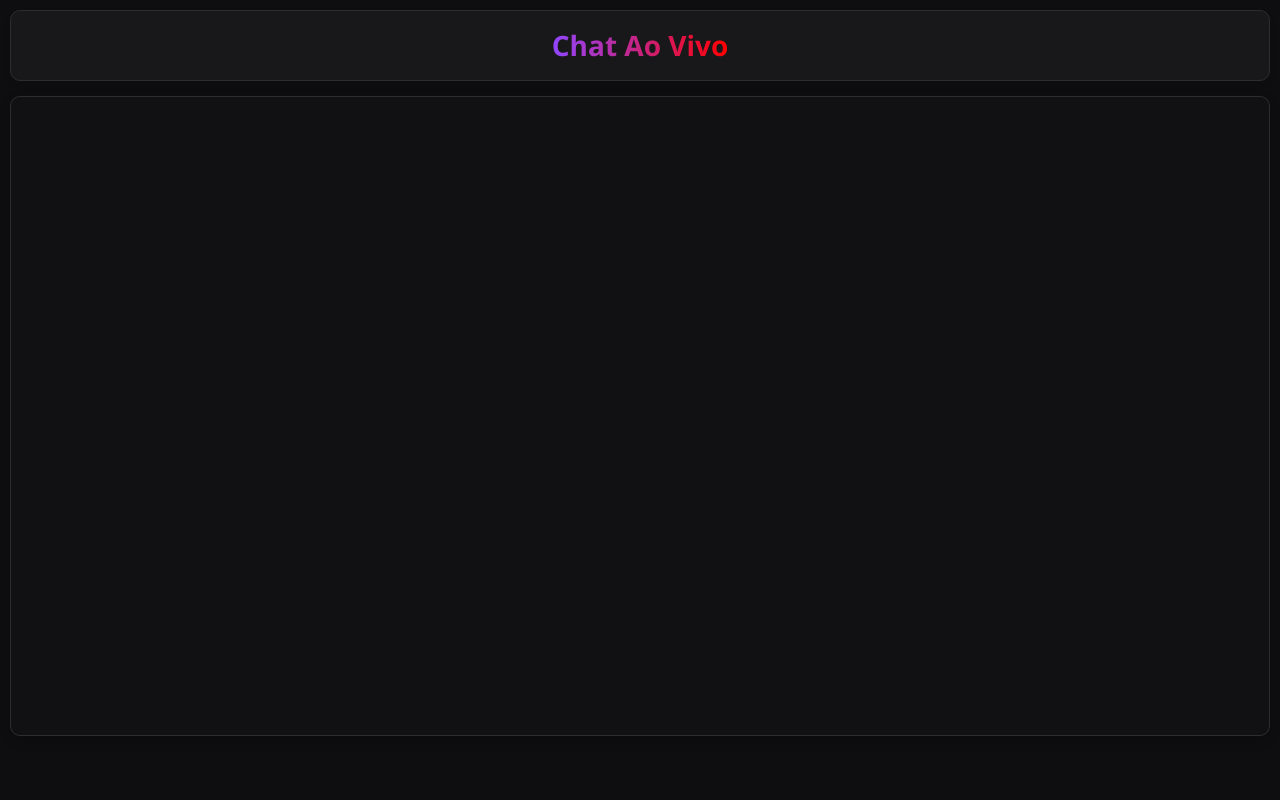
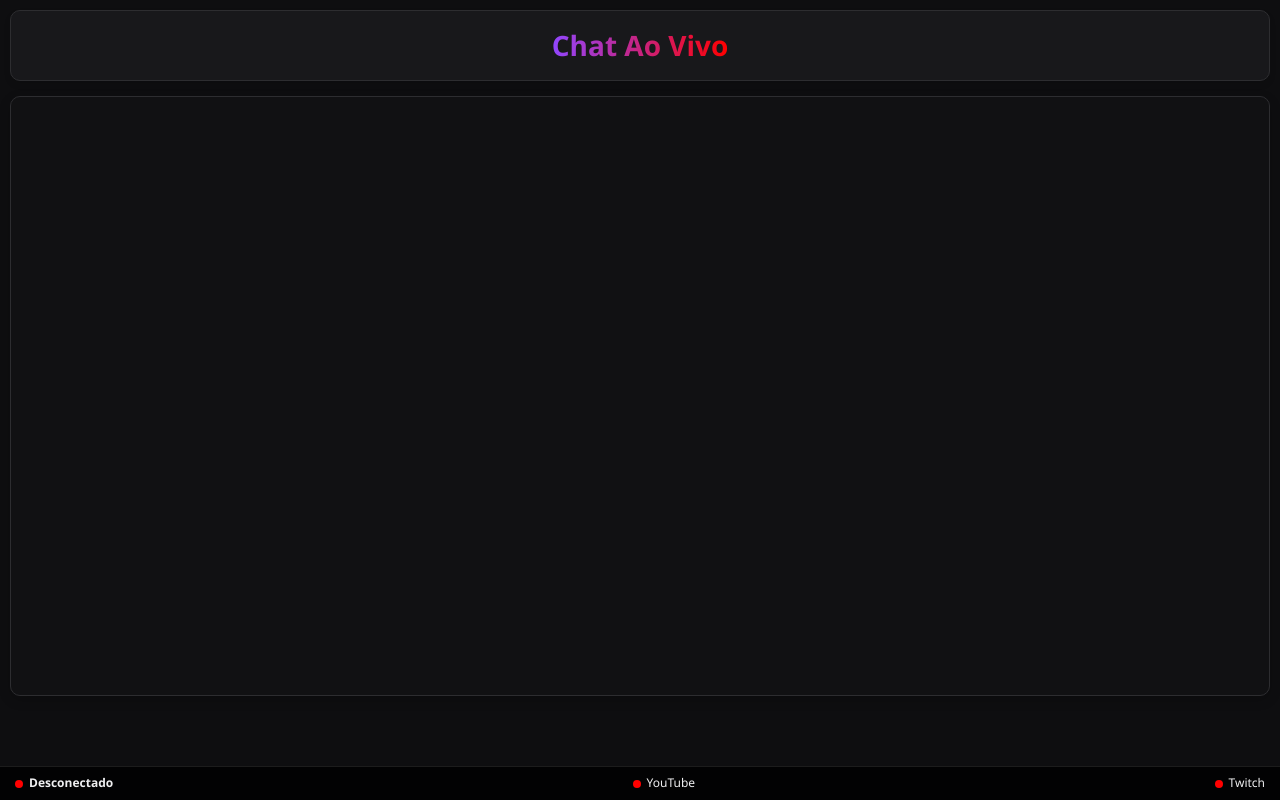
Before and after one commit to EmilySSouza/Chat-Unificado, a website: page index.html in a window 1280 px wide. Drawn offline with nearby package versions, Linux system fonts and the light colour scheme.

Commit message:
feat: status bar

```diff
--- a/index.html
+++ b/index.html
@@ -1,14 +1,11 @@
 <!DOCTYPE html>
 <html lang="pt-br">
-
 <head>
     <meta charset="UTF-8">
     <meta name="viewport" content="width=device-width, initial-scale=1.0">
-    <title>Chat Twitch & YouTube</title>
+    <title>Chat Twitch & YouTube - OBS</title>
     <link rel="stylesheet" href="style.css">
-    <script src="https://cdnjs.cloudflare.com/ajax/libs/jquery/3.6.0/jquery.min.js"></script>
 </head>
-
 <body>
     <div class="container">
         <div class="header">
@@ -16,13 +13,27 @@
         </div>
         <div class="chat-container">
             <div class="chat-box" id="combined-chat">
-                <div class="messages" id="combined-messages"></div>
+                <div class="messages" id="messages"></div> <!-- AQUI MUDOU! -->
             </div>
+        </div>
+    </div>
+
+    <div class="status-bar"> <!-- ADICIONE ESTA BARRA DE STATUS -->
+        <div class="status-item">
+            <span id="ws-status" class="status-dot disconnected"></span>
+            <span id="ws-text">Desconectado</span>
+        </div>
+        <div class="status-item">
+            <span id="youtube-status" class="status-dot disconnected"></span>
+            <span>YouTube</span>
+        </div>
+        <div class="status-item">
+            <span id="twitch-status" class="status-dot disconnected"></span>
+            <span>Twitch</span>
         </div>
     </div>
 
     <script src="config.js"></script>
     <script src="script.js"></script>
 </body>
-
 </html>
--- a/style.css
+++ b/style.css
@@ -457,3 +457,64 @@ button:active {
         justify-content: center;
     }
 }
+
+/* ADICIONE NO FINAL DO SEU style.css */
+
+/* Status bar */
+.status-bar {
+    position: fixed;
+    bottom: 0;
+    left: 0;
+    right: 0;
+    background: rgba(0, 0, 0, 0.8);
+    padding: 8px 15px;
+    font-size: 12px;
+    display: flex;
+    justify-content: space-between;
+    border-top: 1px solid rgba(255, 255, 255, 0.1);
+    z-index: 1000;
+    backdrop-filter: blur(5px);
+}
+
+.status-item {
+    display: flex;
+    align-items: center;
+    gap: 6px;
+}
+
+.status-dot {
+    width: 8px;
+    height: 8px;
+    border-radius: 50%;
+    transition: all 0.3s ease;
+}
+
+.connected {
+    background: #00ff00;
+    box-shadow: 0 0 8px #00ff00;
+}
+
+.disconnected {
+    background: #ff0000;
+}
+
+.connecting {
+    background: #ffff00;
+    animation: pulse 1s infinite;
+    box-shadow: 0 0 8px #ffff00;
+}
+
+#ws-text {
+    font-weight: bold;
+}
+
+/* Ajuste para o container de mensagens não ser coberto pela status bar */
+.chat-container {
+    padding-bottom: 40px; /* Espaço para a status bar */
+}
+
+/* Animação para os pontos de status */
+@keyframes pulse {
+    0%, 100% { opacity: 1; }
+    50% { opacity: 0.5; }
+}
```
